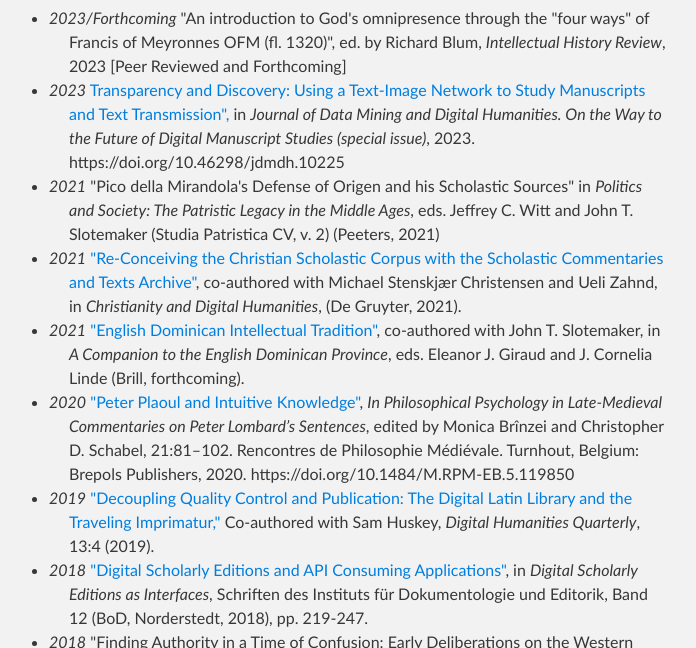
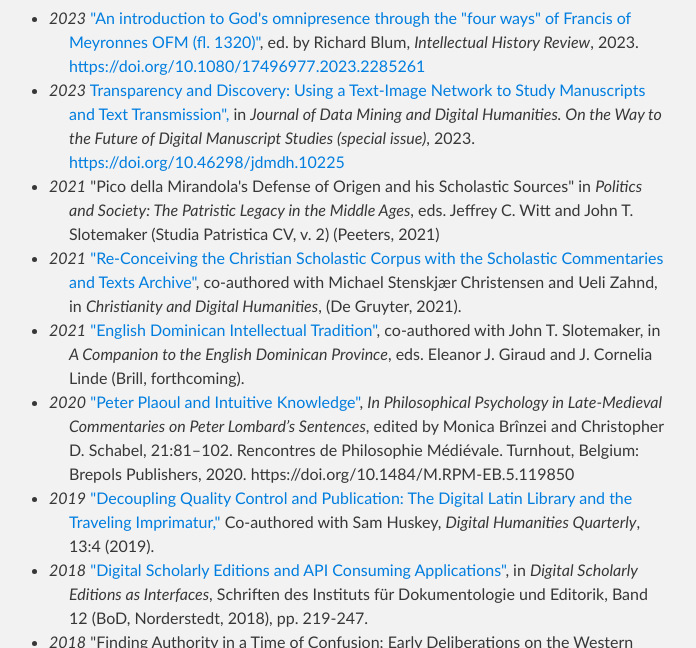
Before and after one commit to jeffreycwitt/jeffreycwitt.github.io, a Jekyll site: the page built from pages/cv.html, in a window 1280 px wide and 900 px high, scrolled down 2935 px, cut to the strip 252-900 px from the top of the window. Shown: the whole strip, without its empty margins (291-987 px from the left). Built offline with Jekyll 4.4.1, drawn with Linux system fonts in a browser that asks for light colours.

Commit message:
cv update

```diff
--- a/pages/cv.html
+++ b/pages/cv.html
@@ -269,12 +269,12 @@
       <h2>Articles</h2>
 
 
-      <li class="cv-list"><span class="date">2023/Forthcoming</span> "An introduction to God's omnipresence through the "four ways" of Francis of Meyronnes
-         OFM (fl. 1320)", ed. by Richard Blum, <em>Intellectual History Review</em>, 2023 [Peer Reviewed and Forthcoming]</li>
+      <li class="cv-list"><span class="date">2023</span> <a href="https://doi.org/10.1080/17496977.2023.2285261">"An introduction to God's omnipresence through the "four ways" of Francis of Meyronnes
+            OFM (fl. 1320)"</a>, ed. by Richard Blum, <em>Intellectual History Review</em>, 2023. <a href="https://doi.org/10.1080/17496977.2023.2285261">https://doi.org/10.1080/17496977.2023.2285261</a></li>
 
       <li class="cv-list"><span class="date">2023</span> <a href="https://doi.org/10.46298/jdmdh.10225">Transparency and Discovery: Using a Text-Image Network to Study Manuscripts and Text
             Transmission",</a> in <em>Journal of Data Mining and Digital Humanities. On the Way to the Future of Digital
-            Manuscript Studies (special issue)</em>, 2023. https://doi.org/10.46298/jdmdh.10225</li>
+            Manuscript Studies (special issue)</em>, 2023. <a href="https://doi.org/10.46298/jdmdh.10225">https://doi.org/10.46298/jdmdh.10225</a></li>
 
       <li class="cv-list"><span class="date">2021</span> "Pico della Mirandola's Defense of Origen and his Scholastic Sources" in <em>Politics and Society: The Patristic Legacy in the Middle Ages</em>, eds. Jeffrey C. Witt and John T. Slotemaker (Studia Patristica CV, v. 2) (Peeters,
          2021)</li>
```
